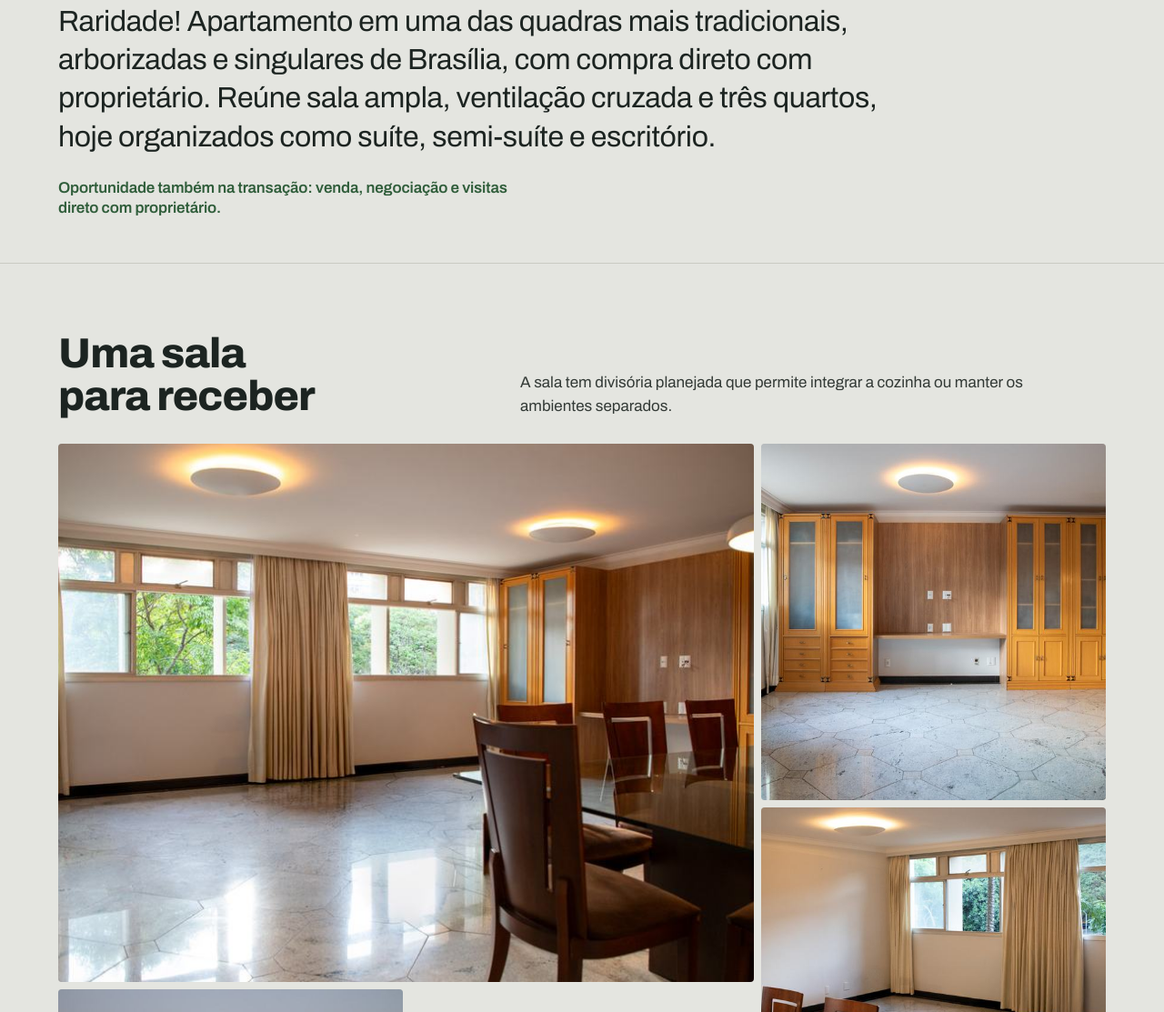
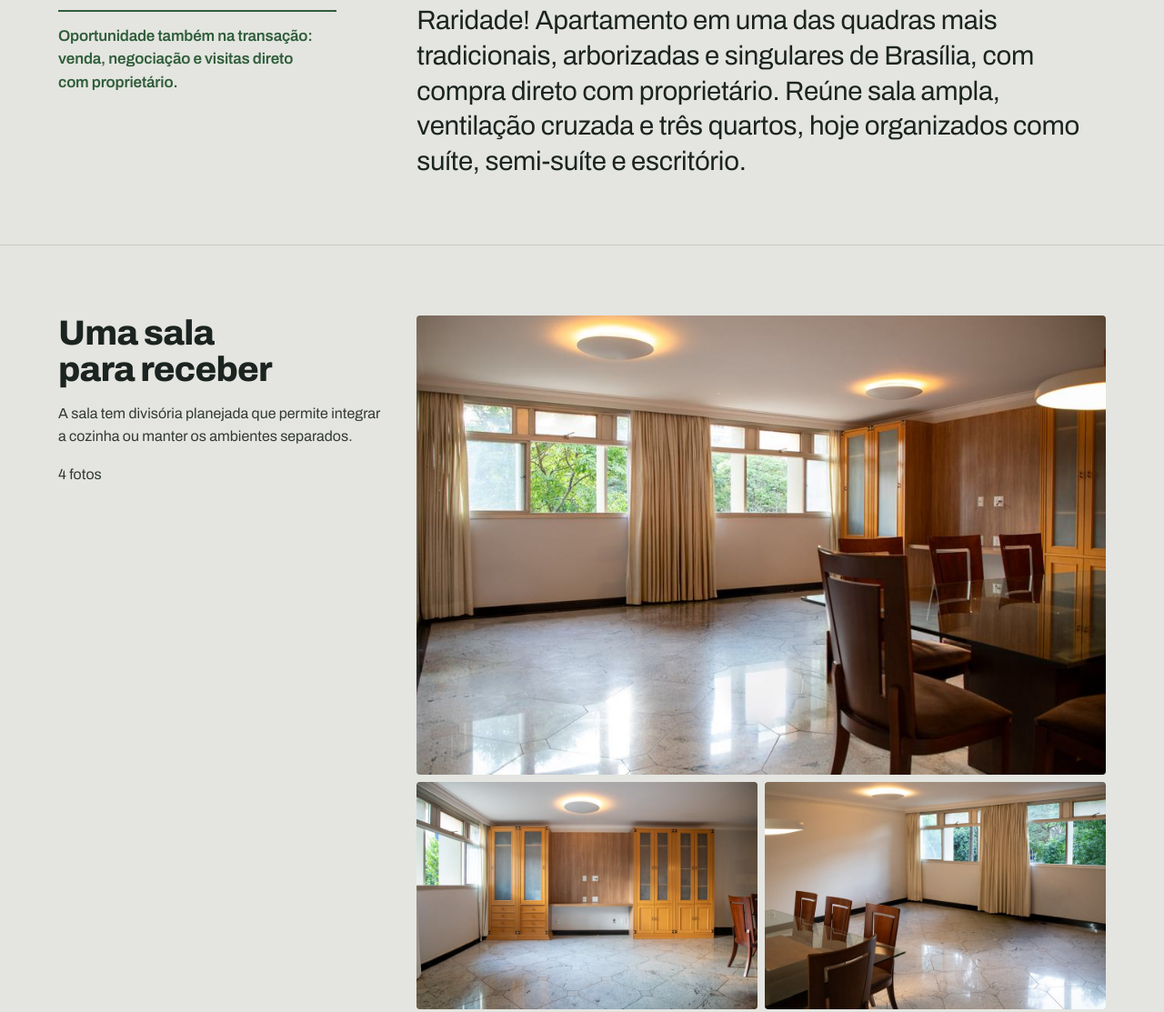
Before and after one commit to alexsadeck/sadeck-lab, a plain HTML site: page sqs207/index.html in a window 1280 px wide. Shown: the part 1169-2282 px from the top of the page at 91% size. Drawn offline with Linux system fonts and the light colour scheme.

Commit message:
sqs207: fotos em linhas justificadas, grade de leitura, capa animada e venda direta
Co-Authored-By: Claude Opus 5.5 <noreply@anthropic.com>
Claude-Session: https://claude.ai/code/session_01BAuR4r9PqLzrKCHC7dsbQv

```diff
--- a/sqs207/index.html
+++ b/sqs207/index.html
@@ -3,11 +3,11 @@
 <head>
 <meta charset="utf-8">
 <meta name="viewport" content="width=device-width, initial-scale=1, viewport-fit=cover">
-<title>SQS 207 Sul, bloco C, 103 | Apartamento à venda direto com o proprietário</title>
+<title>SQS 207 Sul | Apartamento à venda direto com o proprietário</title>
 <meta name="description" content="3 quartos, sala ampla, vista livre e ventilação cruzada na SQS 207 Sul. 163 m² úteis, R$ 2.470.000. Venda direto com o proprietário.">
 <meta name="robots" content="noindex, nofollow">
 <meta property="og:title" content="SQS 207 Sul: 3 quartos, sala ampla, vista livre e ventilação cruzada">
-<meta property="og:description" content="Apartamento 103, bloco C. 163 m² úteis. Venda direto com o proprietário.">
+<meta property="og:description" content="3 quartos na SQS 207 Sul. 163 m² úteis. Venda direto com o proprietário.">
 <meta property="og:image" content="https://sadeck.art/sqs207/og.jpg">
 <meta property="og:url" content="https://sadeck.art/sqs207/">
 <meta property="og:type" content="website">
@@ -67,7 +67,13 @@
 
   /* Capa */
   .capa { position: relative; height: 100svh; min-height: 560px; color: #fff; overflow: hidden; background: #2a2f2c; }
-  .capa img { position: absolute; inset: 0; width: 100%; height: 100%; object-fit: cover; }
+  .capa img { position: absolute; inset: 0; width: 100%; height: 100%; object-fit: cover; transform-origin: 62% 40%; animation: respira 22s ease-in-out infinite alternate; }
+  @keyframes respira { from { transform: scale(1.12) translate(1.5%, 0); } to { transform: scale(1) translate(0, 0); } }
+  .capa .texto > * { animation: entra .9s cubic-bezier(.2,.7,.2,1) both; }
+  .capa .texto > :nth-child(2) { animation-delay: .08s; } .capa .texto > :nth-child(3) { animation-delay: .16s; } .capa .texto > :nth-child(4) { animation-delay: .26s; }
+  @keyframes entra { from { opacity: 0; transform: translateY(18px); } }
+  @media (prefers-reduced-motion: reduce) { .capa img, .capa .texto > * { animation: none; } }
+  .capa .selo { display: inline-block; background: var(--papel); color: var(--tinta); font-weight: 700; font-size: 15px; padding: 7px 14px; border-radius: 999px; margin-bottom: 16px; }
   .capa::after { content: ""; position: absolute; inset: 0; background: linear-gradient(180deg, rgba(10,14,12,.45) 0%, rgba(10,14,12,0) 22%, rgba(10,14,12,0) 45%, rgba(10,14,12,.72) 100%); }
   .capa .texto { position: absolute; z-index: 1; left: var(--pad); right: var(--pad); bottom: clamp(28px, 7vh, 72px); max-width: 980px; }
   .capa .endereco { font-variation-settings: "wdth" 88; font-size: clamp(16px, 1.6vw, 20px); margin-bottom: 14px; opacity: .92; }
@@ -104,41 +110,46 @@
   .ambientes a:hover { color: var(--tinta); background: rgba(28,36,33,.06); }
   .ambientes a.ativo { background: var(--tinta); color: #fff; }
 
+  /* Grade de leitura: 12 colunas, texto em 4, fotos em 8 */
+  .grade { display: grid; grid-template-columns: repeat(12, minmax(0, 1fr)); column-gap: clamp(16px, 2.4vw, 32px); }
+
   /* Abertura */
-  .abertura { padding: clamp(56px, 9vw, 120px) 0 clamp(24px, 4vw, 48px); }
-  .abertura p { font-size: clamp(22px, 2.5vw, 32px); line-height: 1.32; max-width: 30em; font-variation-settings: "wdth" 96; letter-spacing: -.01em; text-wrap: pretty; }
-  .abertura .direto { margin-top: 24px; font-size: 17px; color: var(--quadra); font-weight: 600; }
+  .abertura { padding: clamp(56px, 9vw, 120px) 0 clamp(40px, 6vw, 72px); }
+  .abertura .texto-abertura { grid-column: 5 / span 8; }
+  .abertura .lateral-abertura { grid-column: 1 / span 4; padding-top: 8px; }
+  .abertura p { font-size: clamp(22px, 2.3vw, 30px); line-height: 1.32; max-width: 30em; font-variation-settings: "wdth" 96; letter-spacing: -.01em; text-wrap: pretty; }
+  .abertura .direto { max-width: 18em; padding-top: 14px; border-top: 2px solid var(--quadra); font-size: 17px; line-height: 1.5; color: var(--quadra); font-weight: 600; }
 
   /* Capítulos de fotos */
   .capitulo { padding: clamp(40px, 6vw, 80px) 0; border-top: 1px solid var(--linha); }
-  .capitulo header { display: grid; grid-template-columns: minmax(0, 5fr) minmax(0, 7fr); gap: 16px 48px; align-items: end; margin-bottom: 28px; }
-  .capitulo h2 { font-variation-settings: "wdth" 116; font-weight: 800; font-size: clamp(28px, 3.6vw, 48px); line-height: 1.02; letter-spacing: -.02em; text-wrap: balance; }
-  .capitulo header p { max-width: 38em; color: #333a36; text-wrap: pretty; }
-  @media (max-width: 860px) { .capitulo header { grid-template-columns: 1fr; } }
+  .capitulo .lateral { grid-column: 1 / span 4; }
+  .capitulo .lateral-dentro { position: sticky; top: 148px; padding-bottom: 8px; }
+  .capitulo .fotos { grid-column: 5 / span 8; }
+  .capitulo h2 { font-variation-settings: "wdth" 116; font-weight: 800; font-size: clamp(28px, 3vw, 42px); line-height: 1.04; letter-spacing: -.02em; text-wrap: balance; margin-bottom: 16px; }
+  .capitulo .lateral p { color: #333a36; text-wrap: pretty; font-size: 16px; }
+  .capitulo .contagem { margin-top: 18px; font-size: 14px; color: var(--granito); }
+  .abertura .texto-abertura, .capitulo .lateral { min-width: 0; }
+  @media (max-width: 900px) {
+    .abertura .texto-abertura, .abertura .lateral-abertura, .capitulo .lateral, .capitulo .fotos { grid-column: 1 / -1; }
+    .abertura .lateral-abertura { order: 2; margin-top: 28px; }
+    .capitulo .lateral-dentro { position: static; margin-bottom: 20px; }
+  }
 
-  .fotos { display: grid; grid-template-columns: repeat(6, 1fr); grid-auto-rows: clamp(120px, 15vw, 210px); gap: 8px; grid-auto-flow: dense; }
-  .fotos button { all: unset; cursor: zoom-in; position: relative; overflow: hidden; border-radius: 4px; background: #cfd0ca; grid-column: span 2; grid-row: span 2; }
+  /* Fotos em linhas justificadas: cada linha preenche a largura, sem buracos */
+  .fotos { display: flex; flex-direction: column; gap: 8px; }
+  .fotos .linha { display: flex; gap: 8px; }
+  .fotos button { all: unset; cursor: zoom-in; position: relative; overflow: hidden; border-radius: 4px; background: #cfd0ca; min-width: 0; }
   .fotos button:focus-visible { outline: 3px solid var(--athos); outline-offset: 2px; }
-  .fotos button.destaque { grid-column: span 4; grid-row: span 3; }
-  .fotos button.retrato { grid-row: span 3; }
   .fotos img { width: 100%; height: 100%; object-fit: cover; transition: transform .6s ease; }
   .fotos button:hover img { transform: scale(1.025); }
   @media (prefers-reduced-motion: reduce) { .fotos img { transition: none; } }
   .fotos .lupa { position: absolute; right: 10px; bottom: 10px; background: rgba(255,255,255,.88); color: var(--tinta); font-size: 13px; padding: 4px 10px; border-radius: 999px; opacity: 0; transition: opacity .2s; }
   .fotos button:hover .lupa, .fotos button:focus-visible .lupa { opacity: 1; }
+  @media (hover: none) { .fotos .lupa { display: none; } }
 
-  @media (max-width: 700px) {
-    .fotos { display: flex; overflow-x: auto; scroll-snap-type: x mandatory; gap: 8px; margin: 0 calc(var(--pad) * -1); padding: 0 var(--pad); scrollbar-width: none; }
-    .fotos::-webkit-scrollbar { display: none; }
-    .fotos button, .fotos button.destaque, .fotos button.retrato { flex: 0 0 86%; height: 62vw; scroll-snap-align: center; }
-    .fotos button.retrato { flex-basis: 56%; height: 62vw; }
-    .fotos .lupa { opacity: 1; }
-    .dica { display: block !important; }
-  }
-  .dica { display: none; font-size: 14px; color: var(--granito); margin-top: 10px; }
-
-  .lista-capitulo { list-style: none; margin-top: 24px; display: grid; grid-template-columns: repeat(auto-fit, minmax(260px, 1fr)); gap: 0 32px; }
-  .lista-capitulo li { padding: 10px 0; border-bottom: 1px solid var(--linha); }
+  .lista-capitulo { list-style: none; margin-top: 16px; font-size: 16px; }
+  .lista-capitulo li { padding: 9px 0; border-bottom: 1px solid var(--linha); }
+  .lista-capitulo li:first-child { border-top: 1px solid var(--linha); }
 
   /* Ficha completa */
   .ficha { padding: clamp(56px, 8vw, 104px) 0; background: var(--papel); }
@@ -206,7 +217,8 @@
   <section class="capa" aria-label="Apresentação">
     <img src="fotos/01.jpg" srcset="fotos/01-m.jpg 900w, fotos/01.jpg 2000w" sizes="100vw" width="2000" height="1333" alt="Sala ampla com janelas em fita, piso de mármore e mesa de jantar" fetchpriority="high">
     <div class="texto">
-      <p class="endereco">Apartamento 103, bloco C, SQS 207 Sul, Brasília</p>
+      <p class="selo">Venda direta com o proprietário</p>
+      <p class="endereco">SQS 207 Sul, Asa Sul, Brasília</p>
       <h1>3 quartos, sala ampla, vista livre e ventilação cruzada</h1>
       <div class="acoes">
         <a class="btn js-wpp" href="#" target="_blank" rel="noopener"><svg viewBox="0 0 24 24" aria-hidden="true"><use href="#icone-wpp"/></svg>Marcar visita pelo WhatsApp</a>
@@ -235,9 +247,11 @@
   </nav>
 
   <section class="abertura">
-    <div class="wrap">
+    <div class="wrap grade">
+      <div class="lateral-abertura"><p class="direto">Oportunidade também na transação: venda, negociação e visitas direto com proprietário.</p></div>
+      <div class="texto-abertura">
       <p>Raridade! Apartamento em uma das quadras mais tradicionais, arborizadas e singulares de Brasília, com compra direto com proprietário. Reúne sala ampla, ventilação cruzada e três quartos, hoje organizados como suíte, semi-suíte e escritório.</p>
-      <p class="direto">Oportunidade também na transação: venda, negociação e visitas direto com proprietário.</p>
+      </div>
     </div>
   </section>
 
@@ -303,8 +317,8 @@
   <section class="convite" id="visita" aria-labelledby="titulo-visita">
     <div class="wrap">
       <div class="cartao">
-        <h2 id="titulo-visita">Venha conhecer o 103</h2>
-        <p>Mais espaço para a rotina que você já tem, em um endereço consolidado e cobiçado na Asa Sul. A visita é marcada direto com a família. Aproveite para dar uma volta na quadra.</p>
+        <h2 id="titulo-visita">Venha conhecer o apartamento</h2>
+        <p>Mais espaço para a rotina que você já tem, em um endereço consolidado e cobiçado na Asa Sul. A visita é marcada direto com o proprietário. Aproveite para dar uma volta na quadra.</p>
         <a class="btn js-wpp" href="#" target="_blank" rel="noopener"><svg viewBox="0 0 24 24" aria-hidden="true"><use href="#icone-wpp"/></svg>Marcar visita pelo WhatsApp</a>
         <p class="local">SQS 207, Bloco C, Asa Sul, Brasília. <a href="https://www.google.com/maps/search/?api=1&amp;query=SQS+207+Bloco+C+Asa+Sul+Bras%C3%ADlia" target="_blank" rel="noopener">Ver no mapa</a></p>
         <p class="credito">O fundo deste quadro lembra os azulejos de Athos Bulcão que decoram a cozinha.</p>
@@ -315,7 +329,7 @@
 
 <footer class="rodape">
   <div class="wrap">
-    <span>Venda direto com o proprietário, Alexandre Sadeck</span>
+    <span>Venda direta com o proprietário</span>
     <span>Também anunciado no <a href="https://www.wimoveis.com.br/propriedades/sqs-207:-3-quartos-sala-ampla-vista-livre-e-3051737682.html" target="_blank" rel="noopener">Wimóveis</a>, código 3051737682</span>
   </div>
 </footer>
@@ -367,20 +381,40 @@
 
     var sec = document.createElement('section');
     sec.className = 'capitulo'; sec.id = c.id;
-    var html = '<div class="wrap"><header><h2>' + c.titulo + '</h2>' + (c.texto ? '<p>' + c.texto + '</p>' : '<span></span>') + '</header><div class="fotos">';
-    c.fotos.forEach(function (n, i) {
-      var classe = (i === 0 && c.fotos.length > 2) ? 'destaque' : (retratos.indexOf(n) > -1 ? 'retrato' : '');
-      if (c.fotos.length <= 2) classe = 'destaque';
-      html += '<button type="button" class="' + classe + '" data-abrir="' + ordem.indexOf(n) + '" aria-label="Ampliar foto ' + n + ' de 32: ' + c.alt + '">' +
-        '<img src="fotos/' + pad(n) + '-m.jpg" srcset="fotos/' + pad(n) + '-m.jpg 900w, fotos/' + pad(n) + '.jpg 2000w" sizes="(max-width: 700px) 86vw, 50vw" loading="lazy" decoding="async" alt="' + c.alt + '"><span class="lupa">Ampliar</span></button>';
-    });
-    html += '</div>';
-    if (c.fotos.length > 1) html += '<p class="dica">Arraste para o lado para ver mais.</p>';
+    var html = '<div class="wrap grade"><div class="lateral"><div class="lateral-dentro"><h2>' + c.titulo + '</h2>' + (c.texto ? '<p>' + c.texto + '</p>' : '');
     if (c.lista) html += '<ul class="lista-capitulo">' + c.lista.map(function (t) { return '<li>' + t + '</li>'; }).join('') + '</ul>';
-    html += '</div>';
+    html += '<p class="contagem">' + (c.fotos.length === 1 ? '1 foto' : c.fotos.length + ' fotos') + '</p></div></div><div class="fotos" data-cap="' + capitulos.indexOf(c) + '"></div></div>';
     sec.innerHTML = html;
     alvo.appendChild(sec);
   });
+
+  // Monta as linhas de fotos conforme a largura da tela
+  function proporcao(n) { return n === 32 ? 1.777 : (retratos.indexOf(n) > -1 ? 0.667 : 1.5); }
+  function linhas(fotos, celular) {
+    var out = [], atual = [], soma = 0, limite = celular ? 1.2 : 2.1;
+    fotos.forEach(function (n, i) {
+      atual.push(n); soma += proporcao(n);
+      var abre = !celular && i === 0 && fotos.length > 2;
+      if (abre || soma >= limite) { out.push(atual); atual = []; soma = 0; }
+    });
+    if (atual.length) out.push(atual);
+    return out;
+  }
+  function botao(n, c) {
+    var r = proporcao(n);
+    return '<button type="button" style="flex:' + r + ' 1 0;aspect-ratio:' + r + '" data-abrir="' + ordem.indexOf(n) + '" aria-label="Ampliar foto ' + (ordem.indexOf(n) + 1) + ' de 32: ' + c.alt + '">' +
+      '<img src="fotos/' + pad(n) + '-m.jpg" srcset="fotos/' + pad(n) + '-m.jpg 900w, fotos/' + pad(n) + '.jpg 2000w" sizes="(max-width: 900px) 100vw, 60vw" loading="lazy" decoding="async" alt="' + c.alt + '"><span class="lupa">Ampliar</span></button>';
+  }
+  var mq = window.matchMedia('(max-width: 640px)');
+  function montarFotos() {
+    document.querySelectorAll('.fotos[data-cap]').forEach(function (el) {
+      var c = capitulos[+el.dataset.cap];
+      el.innerHTML = linhas(c.fotos, mq.matches).map(function (l) { return '<div class="linha">' + l.map(function (n) { return botao(n, c); }).join('') + '</div>'; }).join('');
+    });
+  }
+  montarFotos();
+  if (mq.addEventListener) mq.addEventListener('change', montarFotos);
+
   var liFicha = document.createElement('li'); liFicha.innerHTML = '<a href="#ficha">Ficha completa</a>'; menu.appendChild(liFicha);
 
   // Ambientes ativos no menu
```
